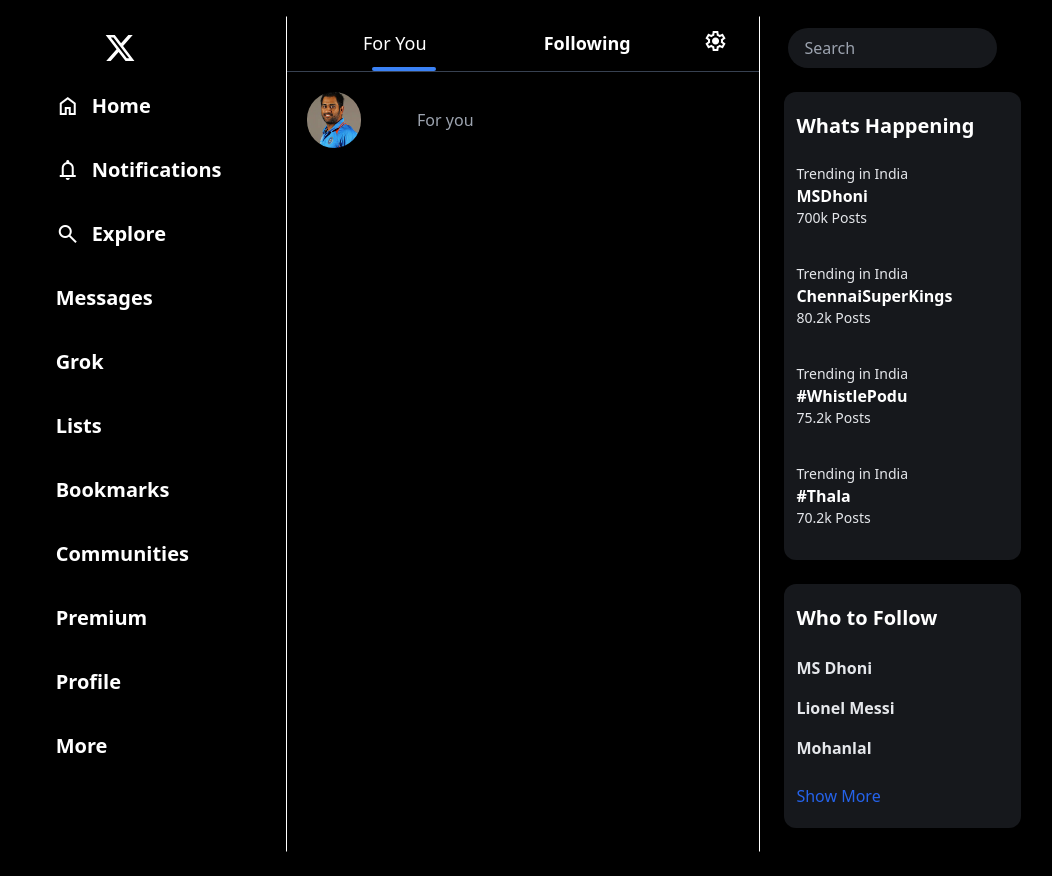
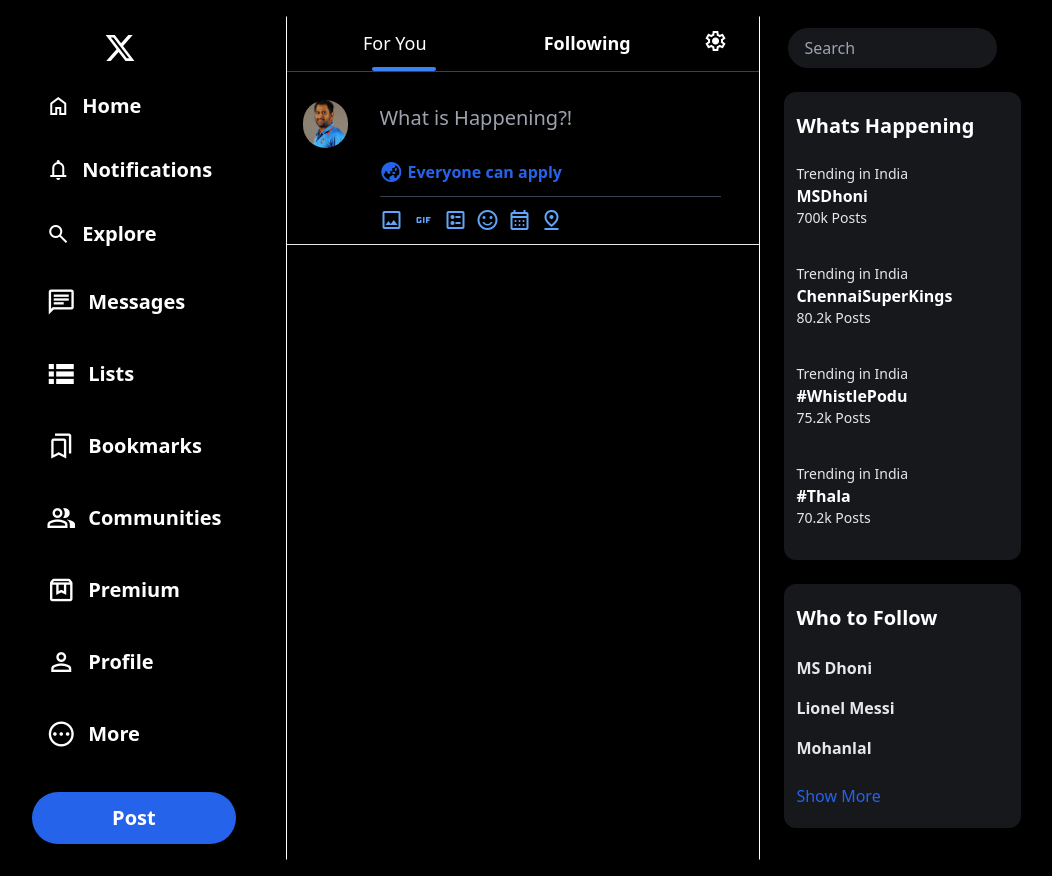
Before and after one commit to Vishnu-vkn/x.comclone, a website built with Vite: page index.html in a window 1280 px wide. Shown: the whole page, without its empty margins (46-1098 px from the left). Built offline with nearby package versions, Linux system fonts and the light colour scheme.

Commit message:
did middle section little and postbutton

```diff
--- a/index.html
+++ b/index.html
@@ -23,19 +23,53 @@
                     </g>
                 </svg>
             </div>
-            <div class="sidebar flex justify-end">
+            <div class="sidebar flex items-end flex-col">
                 <ul class="flex flex-col text-xl space-y-3 px-11 font-semibold">
-                    <li class="flex justify-start items-center gap-3 w-fit hover:bg-gray-900 hover:cursor-pointer px-5 py-3 hover:rounded-full"><span class="  material-symbols-outlined">home</span>Home</li>
-                    <li class="flex justify-start items-center gap-3 w-fit hover:bg-gray-900 hover:cursor-pointer px-5 py-3 hover:rounded-full"><span class="material-symbols-outlined">notifications  </span>Notifications</li>
-                    <li class="flex justify-start items-center gap-3 w-fit hover:bg-gray-900 hover:cursor-pointer px-5 py-3 hover:rounded-full"><span class="material-symbols-outlined"> search</span>Explore</li>
-                    <li class="flex justify-start items-center gap-3 w-fit hover:bg-gray-900 hover:cursor-pointer px-5 py-3 hover:rounded-full">Messages</li>
-                    <li class="flex justify-start items-center gap-3 w-fit hover:bg-gray-900 hover:cursor-pointer px-5 py-3 hover:rounded-full">Grok</li>
-                    <li class="flex justify-start items-center gap-3 w-fit hover:bg-gray-900 hover:cursor-pointer px-5 py-3 hover:rounded-full">Lists</li>
-                    <li class="flex justify-start items-center gap-3 w-fit hover:bg-gray-900 hover:cursor-pointer px-5 py-3 hover:rounded-full">Bookmarks</li>
-                    <li class="flex justify-start items-center gap-3 w-fit hover:bg-gray-900 hover:cursor-pointer px-5 py-3 hover:rounded-full">Communities</li>
-                    <li class="flex justify-start items-center gap-3 w-fit hover:bg-gray-900 hover:cursor-pointer px-5 py-3 hover:rounded-full">Premium</li>
-                    <li class="flex justify-start items-center gap-3 w-fit hover:bg-gray-900 hover:cursor-pointer px-5 py-3 hover:rounded-full">Profile</li>
-                    <li class="flex justify-start items-center gap-3 w-fit hover:bg-gray-900 hover:cursor-pointer px-5 py-3 hover:rounded-full">More</li>
+                    <li
+                        class="flex justify-start items-center gap-3 w-fit hover:bg-gray-900 hover:cursor-pointer px-5 py-3 hover:rounded-full">
+                        <span class="  material-symbols-outlined">home</span>Home
+                    </li>
+                    <li
+                        class="flex justify-start items-center gap-3 w-fit hover:bg-gray-900 hover:cursor-pointer px-5 py-3 hover:rounded-full">
+                        <span class="material-symbols-outlined">notifications </span>Notifications
+                    </li>
+                    <li
+                        class="flex justify-start items-center gap-3 w-fit hover:bg-gray-900 hover:cursor-pointer px-5 py-3 hover:rounded-full">
+                        <span class="material-symbols-outlined"> search</span>Explore
+                    </li>
+                    <li
+                        class="flex justify-start items-center gap-3 w-fit hover:bg-gray-900 hover:cursor-pointer px-5 py-3 hover:rounded-full">
+                        <span class="text-3xl material-symbols-outlined"> message </span>
+                        Messages</li>
+                    <li
+                        class="flex justify-start items-center gap-3 w-fit hover:bg-gray-900 hover:cursor-pointer px-5 py-3 hover:rounded-full">
+                        <span class="text-3xl material-symbols-outlined"> lists </span>
+                        Lists</li>
+                    <li
+                        class="flex justify-start items-center gap-3 w-fit hover:bg-gray-900 hover:cursor-pointer px-5 py-3 hover:rounded-full">
+                        <span class="text-3xl material-symbols-outlined"> bookmarks </span>
+                        Bookmarks</li>
+                    <li
+                        class="flex justify-start items-center gap-3 w-fit hover:bg-gray-900 hover:cursor-pointer px-5 py-3 hover:rounded-full">
+                         <span class="text-3xl material-symbols-outlined"> Group </span>
+                        Communities</li>
+                    <li
+                        class="flex justify-start items-center gap-3 w-fit hover:bg-gray-900 hover:cursor-pointer px-5 py-3 hover:rounded-full">
+                        <span class="text-3xl material-symbols-outlined"> box </span>
+                        Premium</li>
+                    <li
+                        class="flex justify-start items-center gap-3 w-fit hover:bg-gray-900 hover:cursor-pointer px-5 py-3 hover:rounded-full">
+                        <span class="text-3xl material-symbols-outlined"> person </span>
+                        Profile</li>
+                    <li
+                        class="flex justify-start items-center gap-3 w-fit hover:bg-gray-900 hover:cursor-pointer px-5 py-3 hover:rounded-full">
+                        <span class="text-3xl material-symbols-outlined"> pending </span>
+                        More</li>
+                    <li>
+                        <div class="button w-full text-center my-4">
+                            <button class="bg-blue-600 text-white rounded-full text-xl px-20 py-3 ">Post</button>
+                        </div>
+                    </li>
                 </ul>
             </div>
         </div>
@@ -51,12 +85,43 @@
                     </span></div>
             </div>
             <div class="h-[1px] w-full bg-gray-700"></div>
-            <div class="whatishapp flex gap-4">
-                <div class="img m-5 rounded-full ">
-                    <img src="img/dpdhoni.jpeg" alt="" class="w-20  h-14 rounded-full object-cover scale-120">
+            <div class="whatishapp flex gap-4 my-3">
+                <div class="  rounded-full my-4 mx-4">
+                    <img src="img/dpdhoni.jpeg" alt="" class="w-14 h-12 rounded-full object-cover scale-120">
                 </div>
-                <input class="w-full bg-black text-white mx-5" type="text" placeholder="For you">
+                <div class="w-full">
+                    <input class="w-full outline-none bg-black text-white text-xl my-5 h-7" type="text"
+                        placeholder="What is Happening?!">
+                    <div class="text-blue-600 flex items-center gap-1 my-2">
+                        <span class="material-symbols-outlined">
+                            globe_asia
+                        </span>
+                        <span class="font-bold">Everyone can apply</span>
+                    </div>
+                    <div class="w-[90%] h-[0.2px] bg-gray-700 my-3"></div>
+                   <div class="blueicons flex gap-2 text-blue-400 items-center">
+                            <span class="material-symbols-outlined cursor-pointer">
+                                image
+                            </span>
+                            <span class="material-symbols-outlined cursor-pointer">
+                                gif
+                            </span>
+                            <span class="material-symbols-outlined cursor-pointer">
+                                ballot
+                            </span>
+                            <span class="material-symbols-outlined cursor-pointer">
+                                sentiment_satisfied
+                            </span>
+                            <span class="material-symbols-outlined cursor-pointer">
+                                calendar_month
+                            </span>
+                            <span class="material-symbols-outlined cursor-pointer">
+                                pin_drop
+                            </span>
+                        </div>
+                </div>
             </div>
+            <hr>
         </div>
 
 
@@ -96,13 +161,13 @@
 
                 <div class="item p-3 px-3 space-y-4">
                     <div class="font-bold cursor-pointer text-gray-200">MS Dhoni</div>
-                     <div class="font-bold cursor-pointer text-gray-200">Lionel Messi</div>
-                      <div class="font-bold cursor-pointer text-gray-200">Mohanlal</div>
+                    <div class="font-bold cursor-pointer text-gray-200">Lionel Messi</div>
+                    <div class="font-bold cursor-pointer text-gray-200">Mohanlal</div>
 
+                </div>
+                <div class="text-blue-600 px-3 ">Show More</div>
             </div>
-            <div class="text-blue-600 px-3 ">Show More</div>
         </div>
-    </div>
 
 </body>
 
```
Also changed, not shown: css/output.css.
